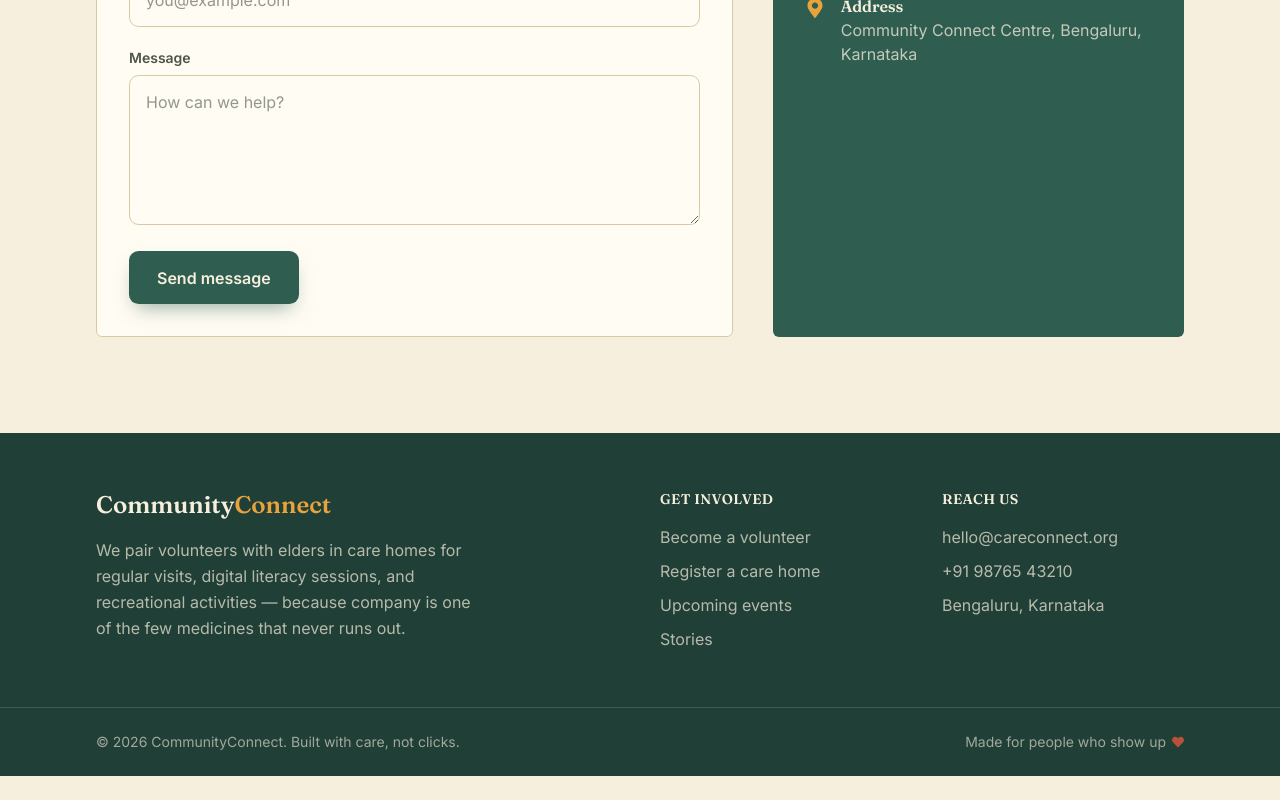
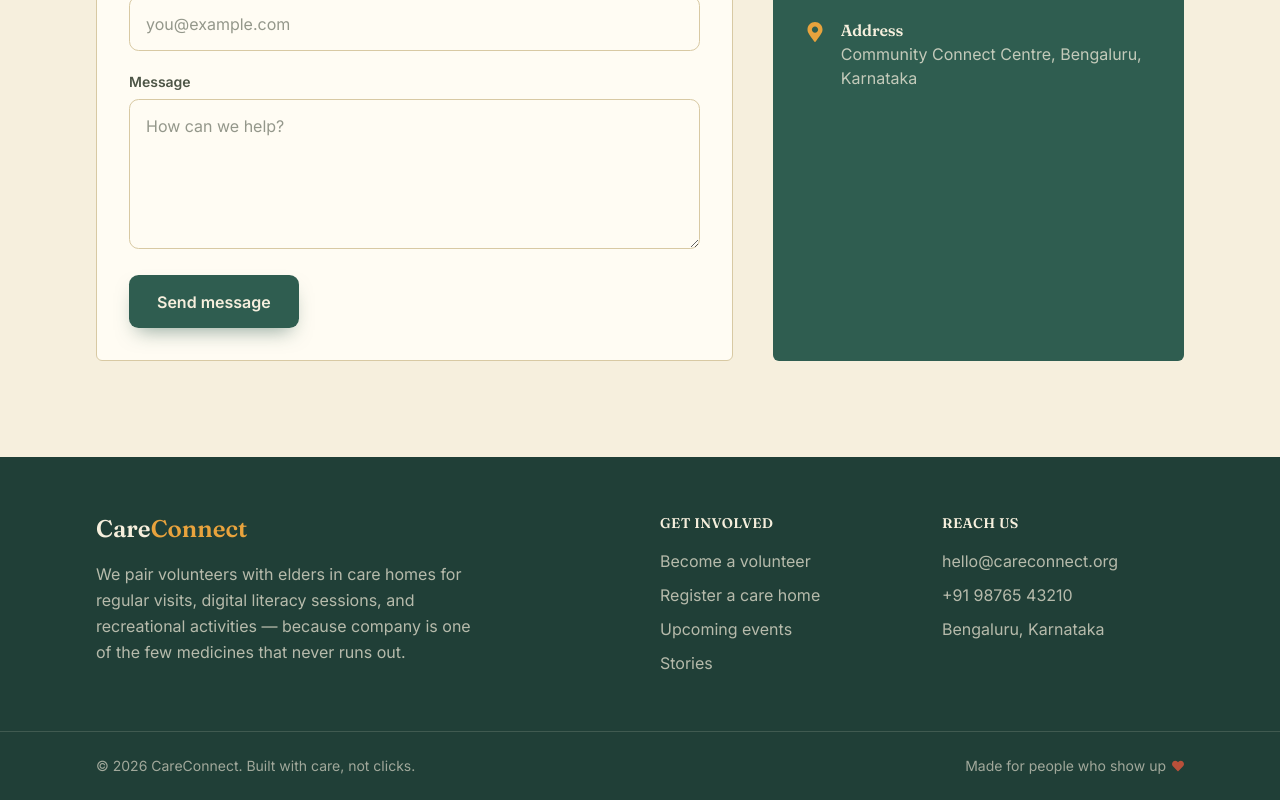
Before and after one commit to roshannn308/CommunityConnect, a React (Vite) app: page / in a window 1280 px wide. Shown: the part 5694-6494 px from the top of the page. Before the commit the page ends 6470 px from the top, so only its background shows below. Built offline with nearby package versions, Linux system fonts and the light colour scheme; no server answers.

Commit message:
Rename brand to CareConnect across site

```diff
--- a/index.html
+++ b/index.html
@@ -7,9 +7,8 @@
     <meta name="theme-color" content="#2F5D50" />
     <meta
       name="description"
-      content="CommunityConnect pairs volunteers with elders in care homes for companion visits, digital literacy sessions, and community activities."
-    />
-    <title>CommunityConnect - Good company is good medicine</title>
+      content="CareConnect pairs volunteers with elders..."
+    <title>CareConnect - Good company is good medicine</title>
     <link rel="preconnect" href="https://fonts.googleapis.com" />
     <link rel="preconnect" href="https://fonts.gstatic.com" crossorigin />
     <link
--- a/package.json
+++ b/package.json
@@ -1,5 +1,5 @@
 {
-  "name": "community-connect",
+  "name": "care-connect",
   "private": true,
   "version": "1.0.0",
   "type": "module",
--- a/src/components/Footer.jsx
+++ b/src/components/Footer.jsx
@@ -7,7 +7,7 @@ function Footer() {
       <div className="max-w-6xl mx-auto px-5 sm:px-8 py-14 grid gap-10 sm:grid-cols-2 md:grid-cols-4">
         <div className="md:col-span-2">
           <span className="font-display font-semibold text-2xl text-paper">
-            Community<span className="text-marigold">Connect</span>
+            Care<span className="text-marigold">Connect</span>
           </span>
           <p className="mt-4 text-paper/70 max-w-sm leading-relaxed">
             We pair volunteers with elders in care homes for regular visits, digital
@@ -42,7 +42,7 @@ function Footer() {
 
       <div className="border-t border-paper/15">
         <div className="max-w-6xl mx-auto px-5 sm:px-8 py-6 flex flex-col sm:flex-row items-center justify-between gap-3 text-sm text-paper/60">
-          <p>&copy; {new Date().getFullYear()} CommunityConnect. Built with care, not clicks.</p>
+          <p>&copy; {new Date().getFullYear()} CareConnect. Built with care, not clicks.</p>
           <p className="flex items-center gap-1.5">
             Made for people who show up <FaHeart className="text-brick" size={12} />
           </p>
```
Also changed, not shown: 1 other file (tests, documents, lock files or other folders).
